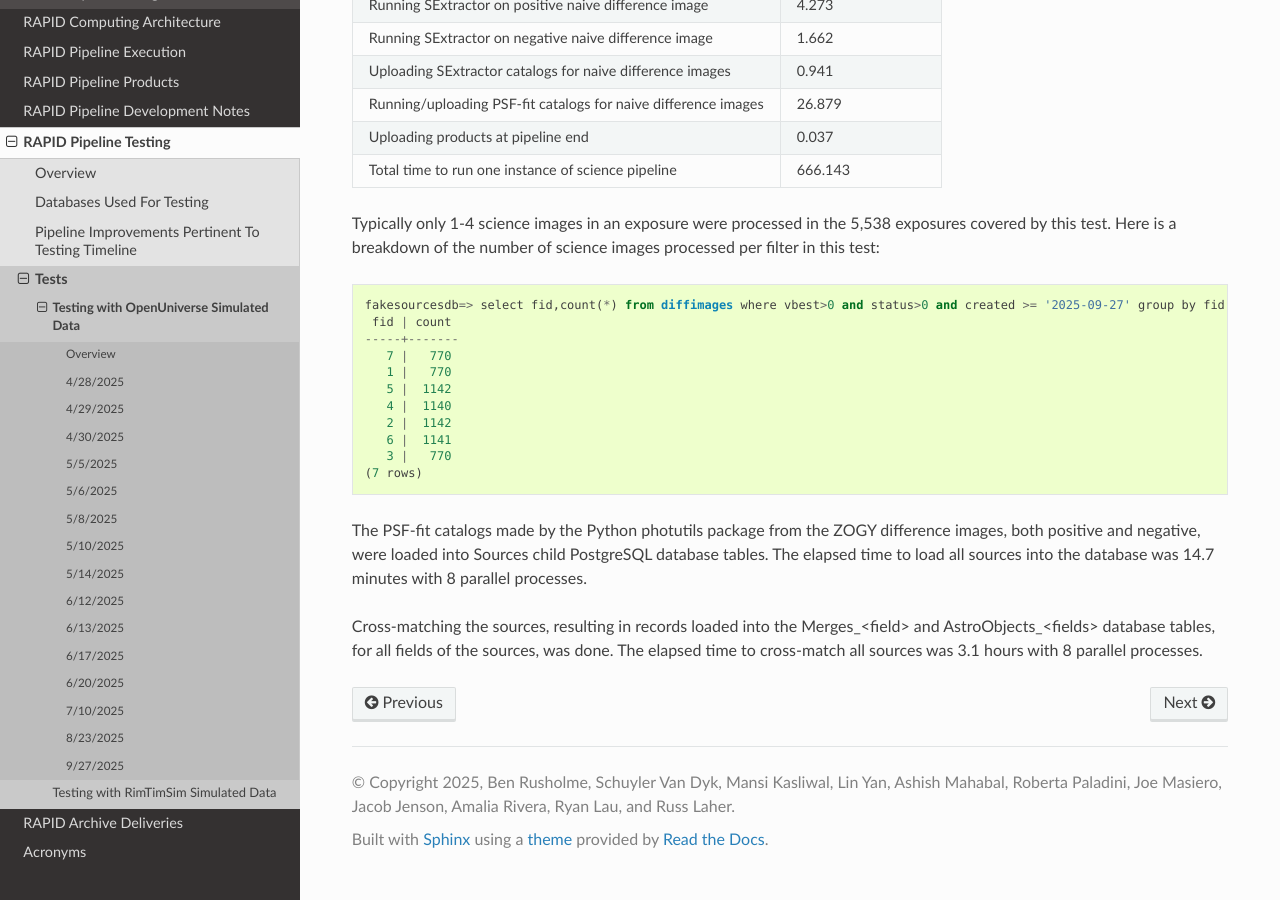
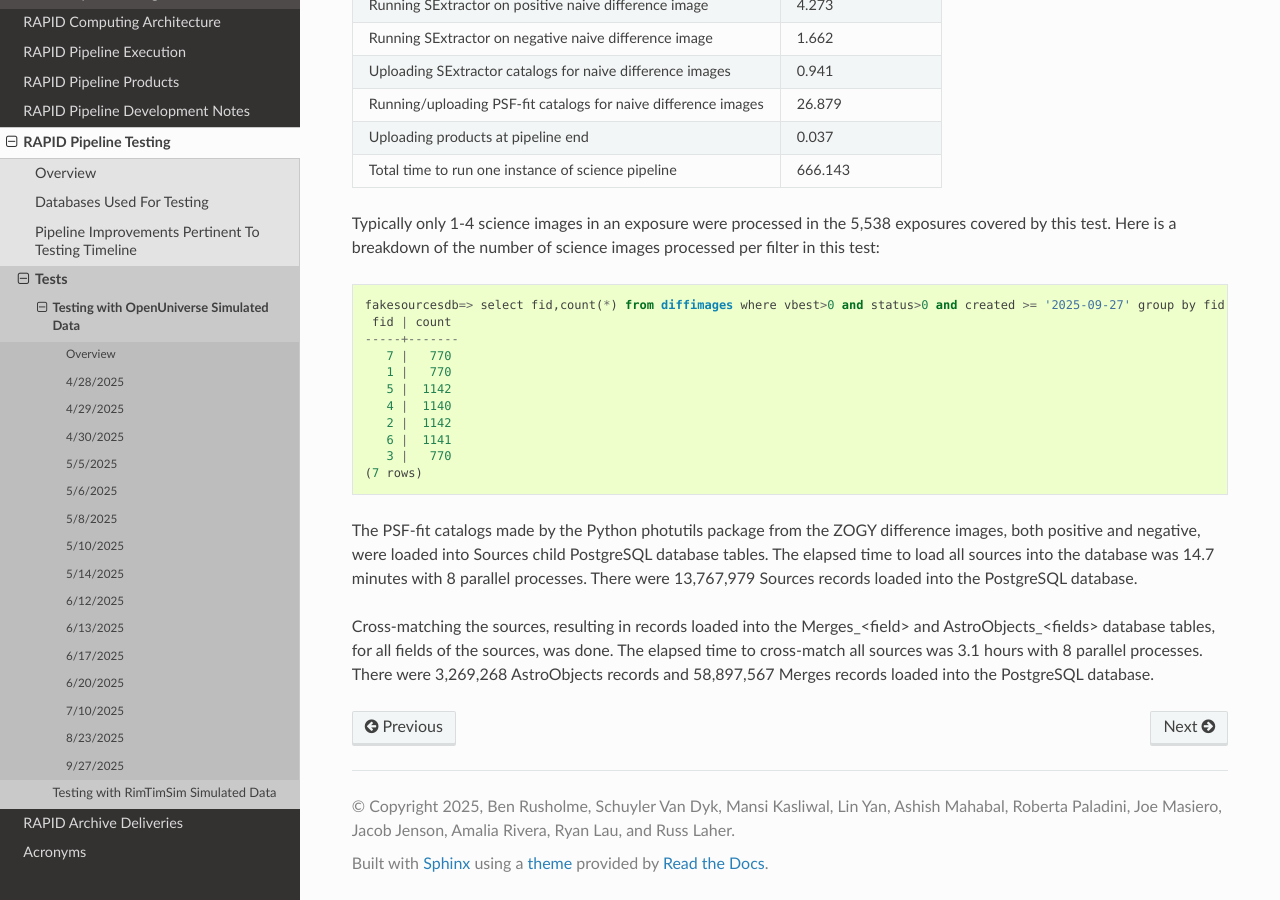
Before and after one commit to Caltech-IPAC/rapid, a Sphinx documentation site: the page built from docs/source/dev/openuniv_tests.rst, in a window 1280 px wide and 900 px high, scrolled down 28038 px. Built offline with Sphinx 7.4.7 and the Read the Docs theme 3.1.0, drawn with Linux system fonts in a browser that asks for light colours; formulas are drawn with MathJax 3.

Commit message:
Updated with the number of records loaded into the database.

```diff
--- a/docs/source/dev/openuniv_tests.rst
+++ b/docs/source/dev/openuniv_tests.rst
@@ -1040,7 +1040,10 @@ Here is a breakdown of the number of science images processed per filter in this
 The PSF-fit catalogs made by the Python photutils package from the ZOGY difference images,
 both positive and negative, were loaded into Sources child PostgreSQL database tables.
 The elapsed time to load all sources into the database was 14.7 minutes with 8 parallel processes.
+There were 13,767,979 Sources records loaded into the PostgreSQL database.
 
 Cross-matching the sources, resulting in records loaded into the Merges_<field> and
 AstroObjects_<fields> database tables, for all fields of the sources, was done.
 The elapsed time to cross-match all sources was 3.1 hours with 8 parallel processes.
+There were 3,269,268 AstroObjects records and 58,897,567 Merges records loaded
+into the PostgreSQL database.
```
